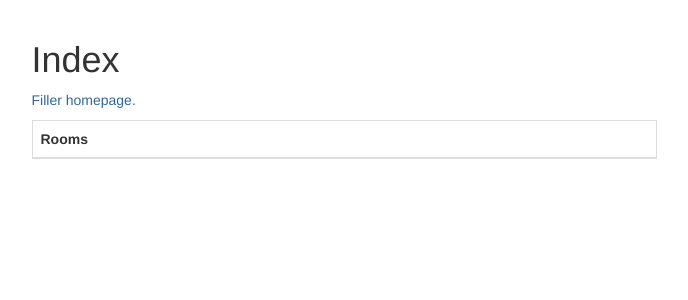
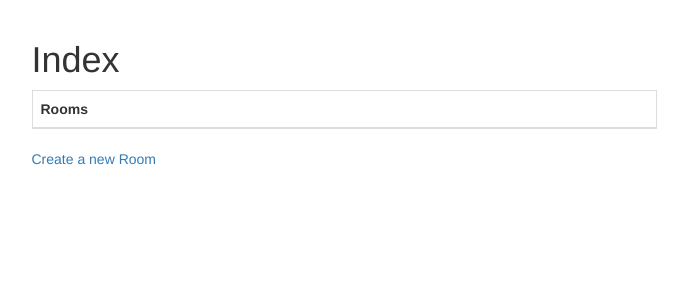
Before and after one commit to akiselev98/SecureIRC, a Flask app: page / in a window 1280 px wide. Shown: the part 50-350 px from the top of the page, without its empty margins (296-984 px from the left). Run offline with Flask 2, Linux system fonts and the light colour scheme; the visitor is signed in with stand-in values (Sample User, id 1); data that the repository does not hold is empty; some libraries are stand-ins or nearby versions.

Commit message:
Added create room buttom

```diff
--- a/secureirc/templates/index.html
+++ b/secureirc/templates/index.html
@@ -23,9 +23,6 @@
       <div class="col-md-3"></div>
       <div class="col-md-6">
 	<h1>Index</h1>
-	<p class="important">
-	  Filler homepage.
-	</p>
 	<table class="table table-hover table-bordered">
 	  <thead>
 	    <tr>
@@ -36,6 +33,7 @@
 	    <!--This will be autofilled by AJAX/Jquery-->
 	  </tbody>
 	</table>
+	<a href="/createroom">Create a new Room</a>
       </div>
     </div>
 {% endblock %}
```
